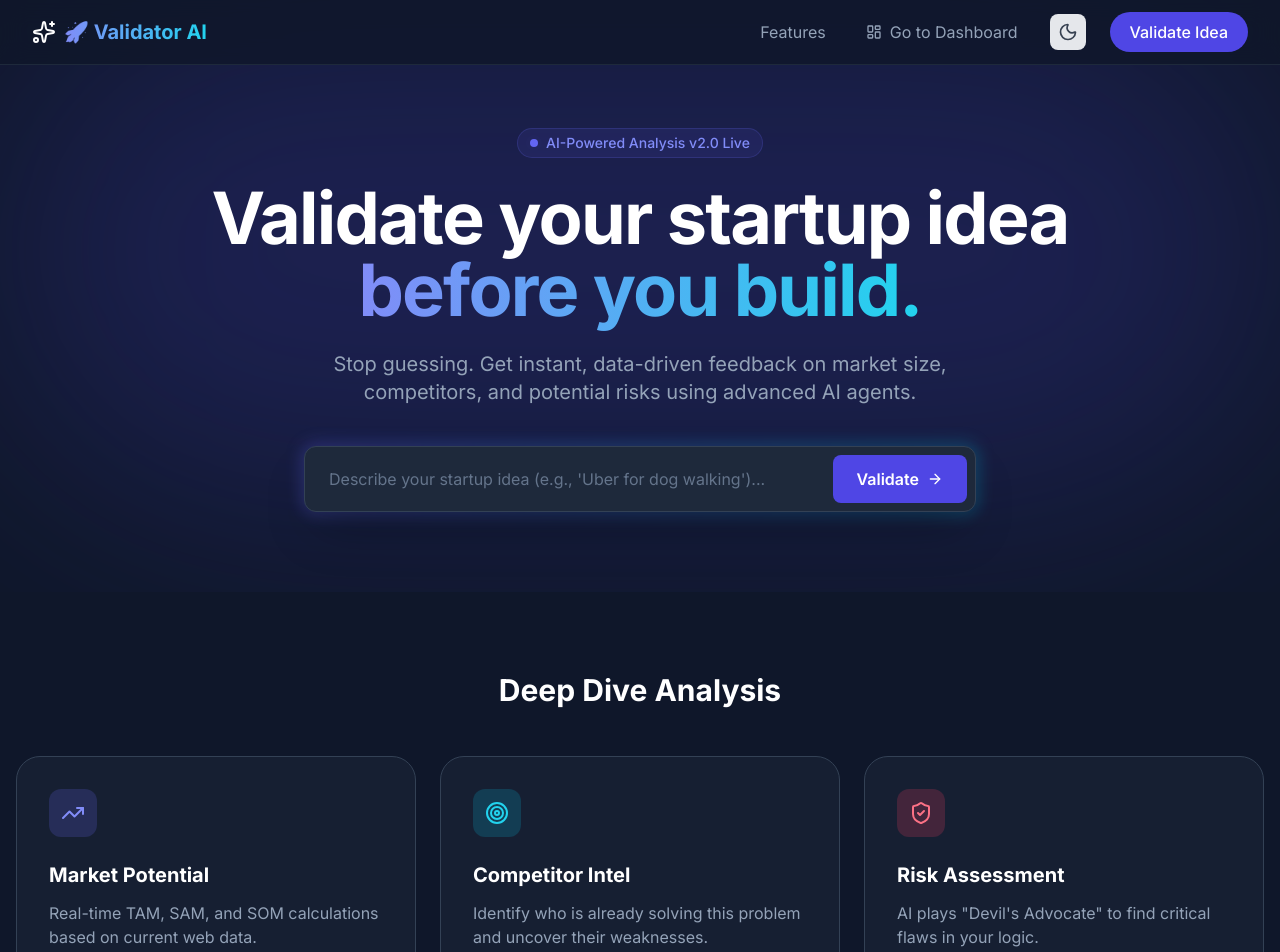
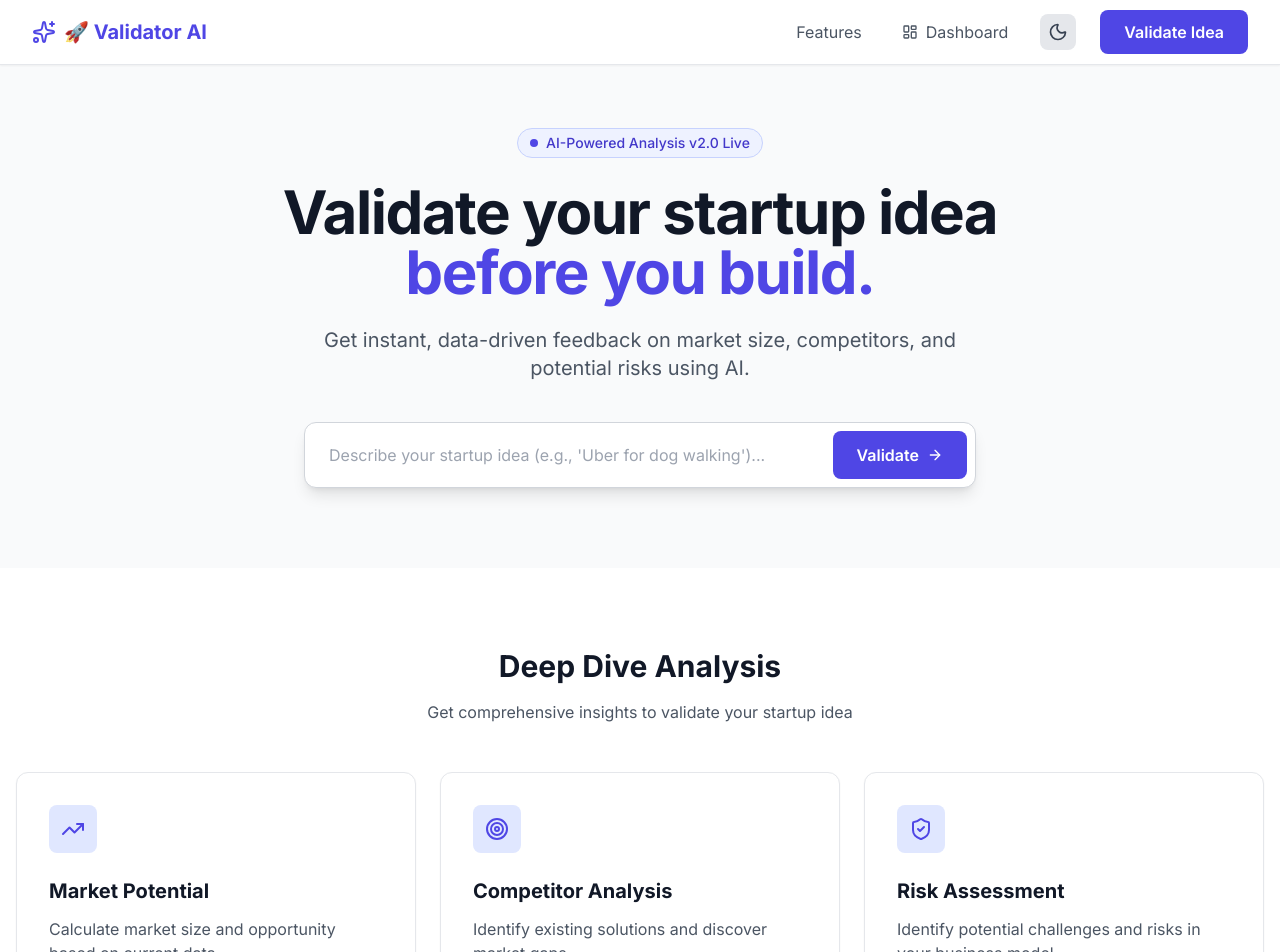
Before and after one commit to Gauravmishra01/ai-startup-validator, a React (Vite) app in the folder client/: page / in a window 1280 px wide. Shown: the top 952 px of the page. Built offline with nearby package versions, Linux system fonts and the light colour scheme.

Commit message:
Simplify home page design: light theme, remove animations, cleaner layout
Co-authored-by: Gauravmishra01 <155376639+Gauravmishra01@users.noreply.github.com>

```diff
--- a/client/src/pages/Home.jsx
+++ b/client/src/pages/Home.jsx
@@ -24,8 +24,8 @@ const Home = () => {
   };
 
   return (
-    <div className="min-h-screen bg-slate-900 text-white font-sans selection:bg-primary-500 selection:text-white">
-      <nav className="fixed w-full z-50 bg-slate-900/80 backdrop-blur-md border-b border-slate-800" role="navigation" aria-label="Main navigation">
+    <div className="min-h-screen bg-white text-gray-900 font-sans">
+      <nav className="fixed w-full z-50 bg-white border-b border-gray-200 shadow-sm" role="navigation" aria-label="Main navigation">
         <div className="max-w-7xl mx-auto px-4 sm:px-6 lg:px-8">
           <div className="flex justify-between items-center h-16">
             <button
@@ -34,9 +34,9 @@ const Home = () => {
               aria-label="Scroll to top"
             >
               <div className="">
-                <Sparkles className="h-6 w-6 text-white" aria-hidden="true" />
+                <Sparkles className="h-6 w-6 text-primary-600" aria-hidden="true" />
               </div>
-              <span className="text-xl font-bold bg-clip-text text-transparent bg-gradient-to-r from-primary-400 to-accent-400">
+              <span className="text-xl font-bold text-primary-600">
                 🚀 Validator AI
               </span>
             </button>
@@ -44,21 +44,21 @@ const Home = () => {
             <div className="hidden md:flex items-center gap-6">
               <a
                 href="#features"
-                className="text-slate-400 hover:text-white transition-colors focus:outline-none focus:ring-2 focus:ring-primary-500 focus:ring-offset-2 focus:ring-offset-slate-900 rounded px-2 py-1"
+                className="text-gray-600 hover:text-gray-900 transition-colors focus:outline-none focus:ring-2 focus:ring-primary-500 focus:ring-offset-2 rounded px-2 py-1"
               >
                 Features
               </a>
               <button
                 onClick={() => navigate("/dashboard")}
-                className="text-slate-400 hover:text-white transition-colors flex items-center gap-2 focus:outline-none focus:ring-2 focus:ring-primary-500 focus:ring-offset-2 focus:ring-offset-slate-900 rounded px-2 py-1"
+                className="text-gray-600 hover:text-gray-900 transition-colors flex items-center gap-2 focus:outline-none focus:ring-2 focus:ring-primary-500 focus:ring-offset-2 rounded px-2 py-1"
                 aria-label="Go to dashboard"
               >
-                <LayoutDashboard className="w-4 h-4" aria-hidden="true" /> Go to Dashboard
+                <LayoutDashboard className="w-4 h-4" aria-hidden="true" /> Dashboard
               </button>
               <ThemeToggle />
               <button
                 onClick={handleStart}
-                className="bg-primary-600 hover:bg-primary-700 text-white px-5 py-2 rounded-full font-medium transition-all hover:shadow-lg hover:shadow-primary-500/25 focus:outline-none focus:ring-2 focus:ring-primary-500 focus:ring-offset-2 focus:ring-offset-slate-900"
+                className="bg-primary-600 hover:bg-primary-700 text-white px-6 py-2.5 rounded-lg font-semibold transition-colors focus:outline-none focus:ring-2 focus:ring-primary-500 focus:ring-offset-2"
                 aria-label="Start validating your idea"
               >
                 Validate Idea
@@ -66,7 +66,7 @@ const Home = () => {
             </div>
 
             <button
-              className="md:hidden text-slate-300 p-2 hover:bg-slate-800 rounded-lg transition-colors focus:outline-none focus:ring-2 focus:ring-primary-500"
+              className="md:hidden text-gray-600 p-2 hover:bg-gray-100 rounded-lg transition-colors focus:outline-none focus:ring-2 focus:ring-primary-500"
               onClick={() => setIsMenuOpen(!isMenuOpen)}
               aria-label={isMenuOpen ? "Close menu" : "Open menu"}
               aria-expanded={isMenuOpen}
@@ -77,10 +77,10 @@ const Home = () => {
 
           {/* Mobile Menu */}
           {isMenuOpen && (
-            <div className="md:hidden py-4 space-y-3 border-t border-slate-800 animate-fade-in">
+            <div className="md:hidden py-4 space-y-3 border-t border-gray-200">
               <a
                 href="#features"
-                className="block text-slate-400 hover:text-white transition-colors px-4 py-2 rounded hover:bg-slate-800"
+                className="block text-gray-600 hover:text-gray-900 transition-colors px-4 py-2 rounded hover:bg-gray-100"
                 onClick={() => setIsMenuOpen(false)}
               >
                 Features
@@ -90,7 +90,7 @@ const Home = () => {
                   setIsMenuOpen(false);
                   navigate("/dashboard");
                 }}
-                className="w-full text-left text-slate-400 hover:text-white transition-colors px-4 py-2 rounded hover:bg-slate-800 flex items-center gap-2"
+                className="w-full text-left text-gray-600 hover:text-gray-900 transition-colors px-4 py-2 rounded hover:bg-gray-100 flex items-center gap-2"
               >
                 <LayoutDashboard className="w-4 h-4" aria-hidden="true" /> Dashboard
               </button>
@@ -102,7 +102,7 @@ const Home = () => {
                   setIsMenuOpen(false);
                   handleStart();
                 }}
-                className="w-full bg-primary-600 hover:bg-primary-700 text-white px-5 py-2 rounded-full font-medium transition-all"
+                className="w-full bg-primary-600 hover:bg-primary-700 text-white px-5 py-2 rounded-lg font-semibold transition-colors"
               >
                 Validate Idea
               </button>
@@ -112,33 +112,29 @@ const Home = () => {
       </nav>
 
       <main>
-        <section className="relative pt-32 pb-20 px-4 overflow-hidden">
-          <div className="absolute top-0 left-1/2 -translate-x-1/2 w-full h-[500px] bg-primary-600/20 blur-[120px] rounded-full pointer-events-none" aria-hidden="true" />
-
+        <section className="relative pt-32 pb-20 px-4 bg-gray-50">
           <div className="relative max-w-4xl mx-auto text-center z-10">
-            <div className="inline-flex items-center gap-2 px-3 py-1 rounded-full bg-primary-500/10 border border-primary-500/20 text-primary-400 text-sm font-medium mb-6" role="status">
+            <div className="inline-flex items-center gap-2 px-3 py-1 rounded-full bg-primary-50 border border-primary-200 text-primary-700 text-sm font-medium mb-6" role="status">
               <span className="relative flex h-2 w-2">
-                <span className="animate-ping absolute inline-flex h-full w-full rounded-full bg-primary-400 opacity-75"></span>
-                <span className="relative inline-flex rounded-full h-2 w-2 bg-primary-500"></span>
+                <span className="relative inline-flex rounded-full h-2 w-2 bg-primary-600"></span>
               </span>
               AI-Powered Analysis v2.0 Live
             </div>
 
-            <h1 className="text-4xl sm:text-5xl md:text-7xl font-bold tracking-tight mb-6 leading-tight">
+            <h1 className="text-4xl sm:text-5xl md:text-6xl font-bold tracking-tight mb-6 leading-tight text-gray-900">
               Validate your startup idea <br />
-              <span className="text-transparent bg-clip-text bg-gradient-to-r from-primary-400 to-accent-400">
+              <span className="text-primary-600">
                 before you build.
               </span>
             </h1>
 
-            <p className="text-lg sm:text-xl text-slate-400 mb-10 max-w-2xl mx-auto">
-              Stop guessing. Get instant, data-driven feedback on market size,
-              competitors, and potential risks using advanced AI agents.
+            <p className="text-lg sm:text-xl text-gray-600 mb-10 max-w-2xl mx-auto">
+              Get instant, data-driven feedback on market size,
+              competitors, and potential risks using AI.
             </p>
 
-            <div className="max-w-2xl mx-auto relative group">
-              <div className="absolute -inset-1 bg-gradient-to-r from-primary-500 to-accent-500 rounded-2xl blur opacity-25 group-hover:opacity-50 transition duration-200" aria-hidden="true"></div>
-              <div className="relative flex flex-col sm:flex-row items-stretch sm:items-center bg-slate-800 rounded-xl p-2 border border-slate-700 shadow-2xl gap-2 sm:gap-0">
+            <div className="max-w-2xl mx-auto">
+              <div className="flex flex-col sm:flex-row items-stretch sm:items-center bg-white rounded-xl p-2 border border-gray-300 shadow-lg gap-2 sm:gap-0">
                 <label htmlFor="idea-input" className="sr-only">
                   Describe your startup idea
                 </label>
@@ -146,7 +142,7 @@ const Home = () => {
                   id="idea-input"
                   type="text"
                   placeholder="Describe your startup idea (e.g., 'Uber for dog walking')..."
-                  className="flex-1 bg-transparent border-none outline-none text-white px-4 py-3 placeholder-slate-500 focus:ring-2 focus:ring-primary-500 rounded-lg"
+                  className="flex-1 bg-transparent border-none outline-none text-gray-900 px-4 py-3 placeholder-gray-400 focus:ring-2 focus:ring-primary-500 rounded-lg"
                   value={idea}
                   onChange={(e) => setIdea(e.target.value)}
                   onKeyDown={(e) => e.key === "Enter" && handleStart()}
@@ -154,7 +150,7 @@ const Home = () => {
                 />
                 <button
                   onClick={handleStart}
-                  className="bg-primary-600 hover:bg-primary-700 text-white px-6 py-3 rounded-lg font-semibold transition-all flex items-center justify-center gap-2 focus:outline-none focus:ring-2 focus:ring-primary-500 focus:ring-offset-2 focus:ring-offset-slate-800"
+                  className="bg-primary-600 hover:bg-primary-700 text-white px-6 py-3 rounded-lg font-semibold transition-colors flex items-center justify-center gap-2 focus:outline-none focus:ring-2 focus:ring-primary-500 focus:ring-offset-2"
                   aria-label="Start validation"
                 >
                   Validate <ArrowRight className="h-4 w-4" aria-hidden="true" />
@@ -164,40 +160,40 @@ const Home = () => {
           </div>
         </section>
 
-        <section id="features" className="py-20 px-4 bg-slate-900">
+        <section id="features" className="py-20 px-4 bg-white">
           <div className="max-w-7xl mx-auto">
-            <h2 className="text-3xl font-bold text-center mb-12">
+            <h2 className="text-3xl font-bold text-center mb-4 text-gray-900">
               Deep Dive Analysis
             </h2>
+            <p className="text-center text-gray-600 mb-12 max-w-2xl mx-auto">
+              Get comprehensive insights to validate your startup idea
+            </p>
             <div className="grid grid-cols-1 md:grid-cols-3 gap-6">
-              <article className="bg-slate-800/50 p-8 rounded-3xl border border-slate-700 hover:border-primary-500/50 transition-all duration-200 hover:shadow-xl">
-                <div className="w-12 h-12 bg-primary-500/20 rounded-xl flex items-center justify-center mb-6">
-                  <TrendingUp className="text-primary-400" aria-hidden="true" />
+              <article className="bg-white p-8 rounded-xl border border-gray-200 shadow-sm hover:shadow-md transition-shadow">
+                <div className="w-12 h-12 bg-primary-100 rounded-lg flex items-center justify-center mb-6">
+                  <TrendingUp className="text-primary-600" aria-hidden="true" />
                 </div>
-                <h3 className="text-xl font-bold mb-3">Market Potential</h3>
-                <p className="text-slate-400">
-                  Real-time TAM, SAM, and SOM calculations based on current web
-                  data.
+                <h3 className="text-xl font-bold mb-3 text-gray-900">Market Potential</h3>
+                <p className="text-gray-600">
+                  Calculate market size and opportunity based on current data.
                 </p>
               </article>
-              <article className="bg-slate-800/50 p-8 rounded-3xl border border-slate-700 hover:border-accent-500/50 transition-all duration-200 hover:shadow-xl">
-                <div className="w-12 h-12 bg-accent-500/20 rounded-xl flex items-center justify-center mb-6">
-                  <Target className="text-accent-400" aria-hidden="true" />
+              <article className="bg-white p-8 rounded-xl border border-gray-200 shadow-sm hover:shadow-md transition-shadow">
+                <div className="w-12 h-12 bg-primary-100 rounded-lg flex items-center justify-center mb-6">
+                  <Target className="text-primary-600" aria-hidden="true" />
                 </div>
-                <h3 className="text-xl font-bold mb-3">Competitor Intel</h3>
-                <p className="text-slate-400">
-                  Identify who is already solving this problem and uncover their
-                  weaknesses.
+                <h3 className="text-xl font-bold mb-3 text-gray-900">Competitor Analysis</h3>
+                <p className="text-gray-600">
+                  Identify existing solutions and discover market gaps.
                 </p>
               </article>
-              <article className="bg-slate-800/50 p-8 rounded-3xl border border-slate-700 hover:border-rose-500/50 transition-all duration-200 hover:shadow-xl">
-                <div className="w-12 h-12 bg-rose-500/20 rounded-xl flex items-center justify-center mb-6">
-                  <ShieldCheck className="text-rose-400" aria-hidden="true" />
+              <article className="bg-white p-8 rounded-xl border border-gray-200 shadow-sm hover:shadow-md transition-shadow">
+                <div className="w-12 h-12 bg-primary-100 rounded-lg flex items-center justify-center mb-6">
+                  <ShieldCheck className="text-primary-600" aria-hidden="true" />
                 </div>
-                <h3 className="text-xl font-bold mb-3">Risk Assessment</h3>
-                <p className="text-slate-400">
-                  AI plays "Devil's Advocate" to find critical flaws in your
-                  logic.
+                <h3 className="text-xl font-bold mb-3 text-gray-900">Risk Assessment</h3>
+                <p className="text-gray-600">
+                  Identify potential challenges and risks in your business model.
                 </p>
               </article>
             </div>
@@ -205,9 +201,9 @@ const Home = () => {
         </section>
       </main>
 
-      <footer className="border-t border-slate-800 py-12 text-center bg-slate-950" role="contentinfo">
+      <footer className="border-t border-gray-200 py-12 text-center bg-gray-50" role="contentinfo">
         <div className="max-w-4xl mx-auto px-4">
-          <p className="text-slate-600">
+          <p className="text-gray-500">
             © 2025 Validator.ai. Built by Gauravmishra01.
           </p>
         </div>
```
